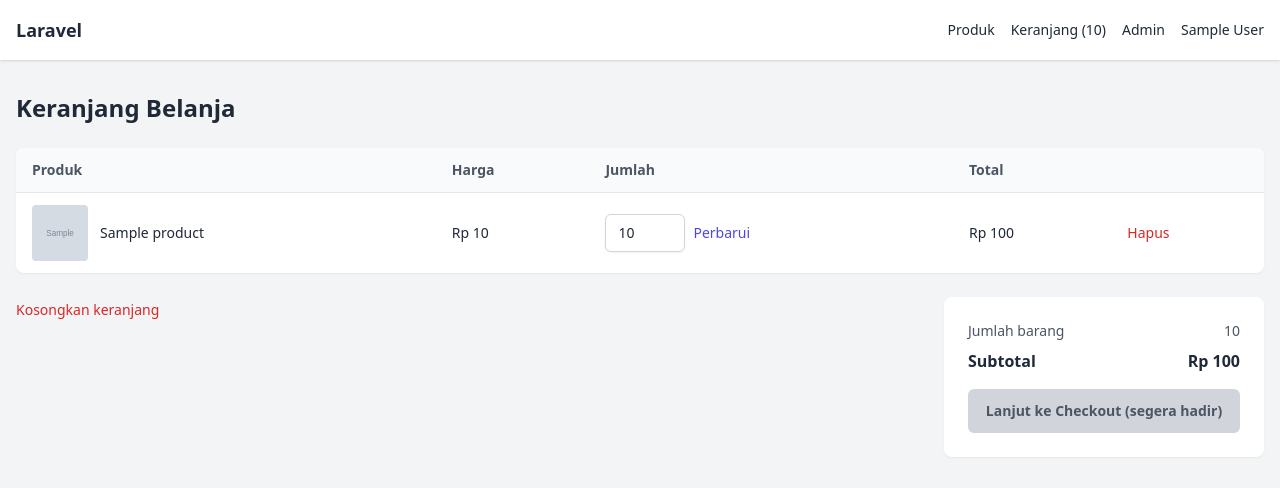
After one commit to bahri420pedaww-ops/projek-website-toko-, a Laravel app: page /keranjang in a window 1280 px wide. The commit adds this page. Shown: the top 488 px of the page. Run offline with Laravel 10, Linux system fonts and the light colour scheme; a user stored in the database is signed in; tables that the repository leaves empty hold one stand-in row (values such as "Sample post"); grey boxes marked "Sample" are stand-in pictures; style sheets or scripts are compiled from the project's sources.

Commit message:
Tambah keranjang belanja

```diff
--- /dev/null
+++ b/app/Http/Controllers/Shop/CartController.php
@@ -0,0 +1,74 @@
+<?php
+
+namespace App\Http\Controllers\Shop;
+
+use App\Http\Controllers\Controller;
+use App\Models\Product;
+use App\Services\CartService;
+use DomainException;
+use Illuminate\Http\Request;
+
+class CartController extends Controller
+{
+    public function __construct(private CartService $cart)
+    {
+    }
+
+    public function index(Request $request)
+    {
+        $cart = $this->cart->summary($request->user());
+
+        return view('shop.cart.index', compact('cart'));
+    }
+
+    public function store(Request $request)
+    {
+        $data = $request->validate([
+            'product_id' => ['required', 'integer', 'exists:products,id'],
+            'quantity'   => ['nullable', 'integer', 'min:1', 'max:' . CartService::MAX_QTY],
+        ]);
+
+        $product = Product::findOrFail($data['product_id']); // produk terhapus => 404
+
+        try {
+            $notice = $this->cart->add($request->user(), $product, $data['quantity'] ?? 1);
+        } catch (DomainException $e) {
+            return back()->with('error', $e->getMessage());
+        }
+
+        return redirect()->route('cart.index')
+            ->with('success', 'Produk ditambahkan ke keranjang.')
+            ->with('warning', $notice);
+    }
+
+    public function update(Request $request, int $item)
+    {
+        $data = $request->validate([
+            'quantity' => ['required', 'integer', 'min:1', 'max:' . CartService::MAX_QTY],
+        ]);
+
+        try {
+            $notice = $this->cart->update($request->user(), $item, $data['quantity']);
+        } catch (DomainException $e) {
+            return back()->with('error', $e->getMessage());
+        }
+
+        return back()
+            ->with('success', 'Jumlah diperbarui.')
+            ->with('warning', $notice);
+    }
+
+    public function destroy(Request $request, int $item)
+    {
+        $this->cart->remove($request->user(), $item);
+
+        return back()->with('success', 'Produk dihapus dari keranjang.');
+    }
+
+    public function clear(Request $request)
+    {
+        $this->cart->clear($request->user());
+
+        return back()->with('success', 'Keranjang dikosongkan.');
+    }
+}
--- /dev/null
+++ b/app/Services/CartService.php
@@ -0,0 +1,150 @@
+<?php
+
+namespace App\Services;
+
+use App\Models\CartItem;
+use App\Models\Product;
+use App\Models\User;
+use DomainException;
+
+/**
+ * Seluruh logika keranjang ada di sini, supaya controller tetap ringan
+ * dan langkah Checkout nanti bisa memakai ulang summary() untuk validasi.
+ */
+class CartService
+{
+    public const MAX_QTY = 99;
+
+    /**
+     * Ringkasan keranjang: baris, subtotal, dan apakah ada masalah (stok/produk).
+     * Baris bermasalah TIDAK dihitung ke subtotal.
+     */
+    public function summary(User $user): array
+    {
+        $items = $user->cartItems()
+            ->with(['product.primaryImage', 'product.category'])
+            ->latest()
+            ->get();
+
+        $subtotal = 0;
+        $totalQty = 0;
+        $hasProblem = false;
+
+        $lines = $items->map(function (CartItem $item) use (&$subtotal, &$totalQty, &$hasProblem) {
+            $product = $item->product; // null kalau produk sudah dihapus
+            $problem = null;
+
+            if (! $product || ! $this->isPurchasable($product)) {
+                $problem = 'Produk ini tidak lagi tersedia. Silakan hapus dari keranjang.';
+            } elseif ($product->stock < 1) {
+                $problem = 'Stok habis.';
+            } elseif ($item->quantity > $product->stock) {
+                $problem = "Stok tersisa {$product->stock}. Kurangi jumlah pesanan.";
+            }
+
+            $lineTotal = 0;
+            if ($problem === null) {
+                $lineTotal = $product->price * $item->quantity;
+                $subtotal += $lineTotal;
+                $totalQty += $item->quantity;
+            } else {
+                $hasProblem = true;
+            }
+
+            return (object) [
+                'id'           => $item->id,
+                'product'      => $product,
+                'quantity'     => $item->quantity,
+                'unit_price'   => $product?->price ?? 0,
+                'line_total'   => $lineTotal,
+                'max_quantity' => $product ? min($product->stock, self::MAX_QTY) : 0,
+                'problem'      => $problem,
+            ];
+        });
+
+        return [
+            'items'          => $lines,
+            'subtotal'       => $subtotal,
+            'total_quantity' => $totalQty,
+            'has_problem'    => $hasProblem,
+            'is_empty'       => $lines->isEmpty(),
+        ];
+    }
+
+    /**
+     * Tambah produk ke keranjang. Kalau sudah ada, jumlahnya ditambah.
+     * Mengembalikan pesan peringatan bila jumlah disesuaikan dengan stok, atau null.
+     *
+     * @throws DomainException
+     */
+    public function add(User $user, Product $product, int $quantity): ?string
+    {
+        if (! $this->isPurchasable($product)) {
+            throw new DomainException('Produk ini tidak tersedia.');
+        }
+
+        if ($product->stock < 1) {
+            throw new DomainException('Stok produk habis.');
+        }
+
+        $item = $user->cartItems()->firstOrNew(['product_id' => $product->id]);
+
+        $newQty = ($item->exists ? $item->quantity : 0) + $quantity;
+        [$newQty, $notice] = $this->limitToStock($newQty, $product);
+
+        $item->quantity = $newQty;
+        $item->save();
+
+        return $notice;
+    }
+
+    /**
+     * Ubah jumlah satu item. Hanya item milik user yang bisa diubah (selain itu 404).
+     *
+     * @throws DomainException
+     */
+    public function update(User $user, int $itemId, int $quantity): ?string
+    {
+        $item = $user->cartItems()->with('product.category')->findOrFail($itemId);
+        $product = $item->product;
+
+        if (! $product || ! $this->isPurchasable($product) || $product->stock < 1) {
+            throw new DomainException('Produk ini tidak lagi tersedia. Silakan hapus dari keranjang.');
+        }
+
+        [$quantity, $notice] = $this->limitToStock($quantity, $product);
+
+        $item->update(['quantity' => $quantity]);
+
+        return $notice;
+    }
+
+    public function remove(User $user, int $itemId): void
+    {
+        $user->cartItems()->whereKey($itemId)->delete();
+    }
+
+    public function clear(User $user): void
+    {
+        $user->cartItems()->delete();
+    }
+
+    private function isPurchasable(Product $product): bool
+    {
+        $product->loadMissing('category');
+
+        return $product->is_active && (bool) $product->category?->is_active;
+    }
+
+    /** @return array{0:int, 1:?string} */
+    private function limitToStock(int $quantity, Product $product): array
+    {
+        $limit = min($product->stock, self::MAX_QTY);
+
+        if ($quantity > $limit) {
+            return [$limit, "Jumlah disesuaikan dengan stok yang tersedia ({$limit})."];
+        }
+
+        return [$quantity, null];
+    }
+}
--- /dev/null
+++ b/resources/views/shop/_flash.blade.php
@@ -0,0 +1,10 @@
+{{-- PLACEHOLDER (backend). Pesan dari backend: session 'success', 'warning', 'error' --}}
+@if (session('success'))
+    <div class="mb-4 rounded-md bg-green-50 p-4 text-sm text-green-800">{{ session('success') }}</div>
+@endif
+@if (session('warning'))
+    <div class="mb-4 rounded-md bg-yellow-50 p-4 text-sm text-yellow-800">{{ session('warning') }}</div>
+@endif
+@if (session('error'))
+    <div class="mb-4 rounded-md bg-red-50 p-4 text-sm text-red-800">{{ session('error') }}</div>
+@endif
--- /dev/null
+++ b/resources/views/shop/cart/index.blade.php
@@ -0,0 +1,130 @@
+{{-- PLACEHOLDER (backend). Variabel: $cart (array)
+     $cart['items']          koleksi baris: id, product (bisa null), quantity, unit_price,
+                             line_total, max_quantity, problem (teks atau null)
+     $cart['subtotal']       total harga baris yang valid (rupiah)
+     $cart['total_quantity'] jumlah barang yang valid
+     $cart['has_problem']    true jika ada baris bermasalah (stok/produk)
+     $cart['is_empty']       true jika keranjang kosong --}}
+@extends('shop.layout')
+
+@section('title', 'Keranjang')
+
+@section('content')
+    <h1 class="text-2xl font-semibold mb-6">Keranjang Belanja</h1>
+
+    @if ($cart['is_empty'])
+        <div class="bg-white p-8 rounded-lg shadow-sm text-center">
+            <p class="text-gray-600">Keranjangmu masih kosong.</p>
+            <a href="{{ route('shop.products.index') }}"
+               class="mt-4 inline-block px-5 py-2 bg-gray-800 text-white text-sm font-semibold rounded-md">
+                Mulai belanja
+            </a>
+        </div>
+    @else
+        <div class="bg-white shadow-sm rounded-lg overflow-x-auto">
+            <table class="min-w-full divide-y divide-gray-200 text-sm">
+                <thead class="bg-gray-50 text-left text-gray-600">
+                    <tr>
+                        <th class="px-4 py-3">Produk</th>
+                        <th class="px-4 py-3">Harga</th>
+                        <th class="px-4 py-3">Jumlah</th>
+                        <th class="px-4 py-3">Total</th>
+                        <th class="px-4 py-3"></th>
+                    </tr>
+                </thead>
+                <tbody class="divide-y divide-gray-100">
+                    @foreach ($cart['items'] as $line)
+                        <tr class="{{ $line->problem ? 'bg-red-50' : '' }}">
+                            <td class="px-4 py-3">
+                                <div class="flex items-center gap-3">
+                                    @if ($line->product?->primaryImage)
+                                        <img src="{{ asset('storage/' . $line->product->primaryImage->path) }}"
+                                             alt="{{ $line->product->name }}" class="h-14 w-14 object-cover rounded">
+                                    @else
+                                        <div class="h-14 w-14 rounded bg-gray-200"></div>
+                                    @endif
+                                    <div>
+                                        @if ($line->product)
+                                            <a href="{{ route('shop.products.show', $line->product->slug) }}"
+                                               class="font-medium hover:underline">{{ $line->product->name }}</a>
+                                        @else
+                                            <span class="font-medium text-gray-500">Produk tidak tersedia</span>
+                                        @endif
+                                        @if ($line->problem)
+                                            <p class="text-xs text-red-600">{{ $line->problem }}</p>
+                                        @endif
+                                    </div>
+                                </div>
+                            </td>
+
+                            <td class="px-4 py-3">
+                                Rp {{ number_format($line->unit_price, 0, ',', '.') }}
+                            </td>
+
+                            <td class="px-4 py-3">
+                                @if ($line->product && $line->max_quantity > 0)
+                                    <form method="POST" action="{{ route('cart.update', $line->id) }}"
+                                          class="flex items-center gap-2">
+                                        @csrf
+                                        @method('PATCH')
+                                        <input type="number" name="quantity" value="{{ $line->quantity }}"
+                                               min="1" max="{{ $line->max_quantity }}"
+                                               class="w-20 border-gray-300 rounded-md shadow-sm text-sm">
+                                        <button class="text-indigo-600 hover:underline">Perbarui</button>
+                                    </form>
+                                @else
+                                    {{ $line->quantity }}
+                                @endif
+                            </td>
+
+                            <td class="px-4 py-3 font-medium">
+                                Rp {{ number_format($line->line_total, 0, ',', '.') }}
+                            </td>
+
+                            <td class="px-4 py-3">
+                                <form method="POST" action="{{ route('cart.destroy', $line->id) }}"
+                                      onsubmit="return confirm('Hapus produk ini dari keranjang?')">
+                                    @csrf
+                                    @method('DELETE')
+                                    <button class="text-red-600 hover:underline">Hapus</button>
+                                </form>
+                            </td>
+                        </tr>
+                    @endforeach
+                </tbody>
+            </table>
+        </div>
+
+        <div class="mt-6 flex flex-col md:flex-row md:items-start md:justify-between gap-4">
+            <form method="POST" action="{{ route('cart.clear') }}"
+                  onsubmit="return confirm('Kosongkan seluruh keranjang?')">
+                @csrf
+                @method('DELETE')
+                <button class="text-sm text-red-600 hover:underline">Kosongkan keranjang</button>
+            </form>
+
+            <div class="bg-white p-6 rounded-lg shadow-sm md:w-80">
+                <div class="flex justify-between text-sm text-gray-600">
+                    <span>Jumlah barang</span>
+                    <span>{{ $cart['total_quantity'] }}</span>
+                </div>
+                <div class="mt-2 flex justify-between font-semibold">
+                    <span>Subtotal</span>
+                    <span>Rp {{ number_format($cart['subtotal'], 0, ',', '.') }}</span>
+                </div>
+
+                @if ($cart['has_problem'])
+                    <p class="mt-3 text-xs text-red-600">
+                        Ada produk bermasalah (stok atau ketersediaan). Perbaiki dulu sebelum checkout.
+                    </p>
+                @endif
+
+                {{-- Tombol ini diaktifkan di langkah Checkout --}}
+                <button type="button" disabled
+                        class="mt-4 w-full px-4 py-3 bg-gray-300 text-gray-600 text-sm font-semibold rounded-md cursor-not-allowed">
+                    Lanjut ke Checkout (segera hadir)
+                </button>
+            </div>
+        </div>
+    @endif
+@endsection
--- a/resources/views/shop/layout.blade.php
+++ b/resources/views/shop/layout.blade.php
@@ -18,6 +18,10 @@
             <nav class="flex items-center gap-4 text-sm">
                 <a href="{{ route('shop.products.index') }}" class="hover:underline">Produk</a>
                 @auth
+                    {{-- Jumlah barang di keranjang: Auth::user()->cartItems()->sum('quantity') --}}
+                    <a href="{{ route('cart.index') }}" class="hover:underline">
+                        Keranjang ({{ (int) Auth::user()->cartItems()->sum('quantity') }})
+                    </a>
                     @if (Auth::user()->isAdmin())
                         <a href="{{ route('admin.dashboard') }}" class="hover:underline">Admin</a>
                     @endif
@@ -31,6 +35,7 @@
     </header>
 
     <main class="max-w-7xl mx-auto px-4 py-8">
+        @include('shop._flash')
         @yield('content')
     </main>
 </body>
--- a/routes/shop.php
+++ b/routes/shop.php
@@ -1,13 +1,24 @@
 <?php
 
+use App\Http\Controllers\Shop\CartController;
 use App\Http\Controllers\Shop\ProductController;
 use Illuminate\Support\Facades\Route;
 
 /*
-| Route publik toko (tanpa login).
-| Dimuat dari routes/web.php lewat: require __DIR__.'/shop.php';
+| Route toko. Dimuat dari routes/web.php lewat: require __DIR__.'/shop.php';
 */
+
+// ---- Katalog (publik, tanpa login) ----
 Route::prefix('produk')->name('shop.products.')->group(function () {
     Route::get('/', [ProductController::class, 'index'])->name('index');
     Route::get('/{slug}', [ProductController::class, 'show'])->name('show');
 });
+
+// ---- Keranjang (wajib login) ----
+Route::middleware('auth')->prefix('keranjang')->name('cart.')->group(function () {
+    Route::get('/', [CartController::class, 'index'])->name('index');
+    Route::post('/', [CartController::class, 'store'])->name('store');
+    Route::delete('/', [CartController::class, 'clear'])->name('clear');
+    Route::patch('/{item}', [CartController::class, 'update'])->whereNumber('item')->name('update');
+    Route::delete('/{item}', [CartController::class, 'destroy'])->whereNumber('item')->name('destroy');
+});
--- a/routes/web.php
+++ b/routes/web.php
@@ -18,5 +18,5 @@ Route::middleware('auth')->group(function () {
 });
 
 require __DIR__.'/admin.php';
-
+require __DIR__.'/shop.php';
 require __DIR__.'/auth.php';
```
Also changed, not shown: CARA_PAKAI.txt (+32 -24 lines), docs/KONTRAK_KERANJANG.md (added, +77 -0 lines), resources/views/shop/cart/_add_form.blade.php (added, +26 -0 lines), resources/views/shop/products/show.blade.php (+2 -5 lines).
